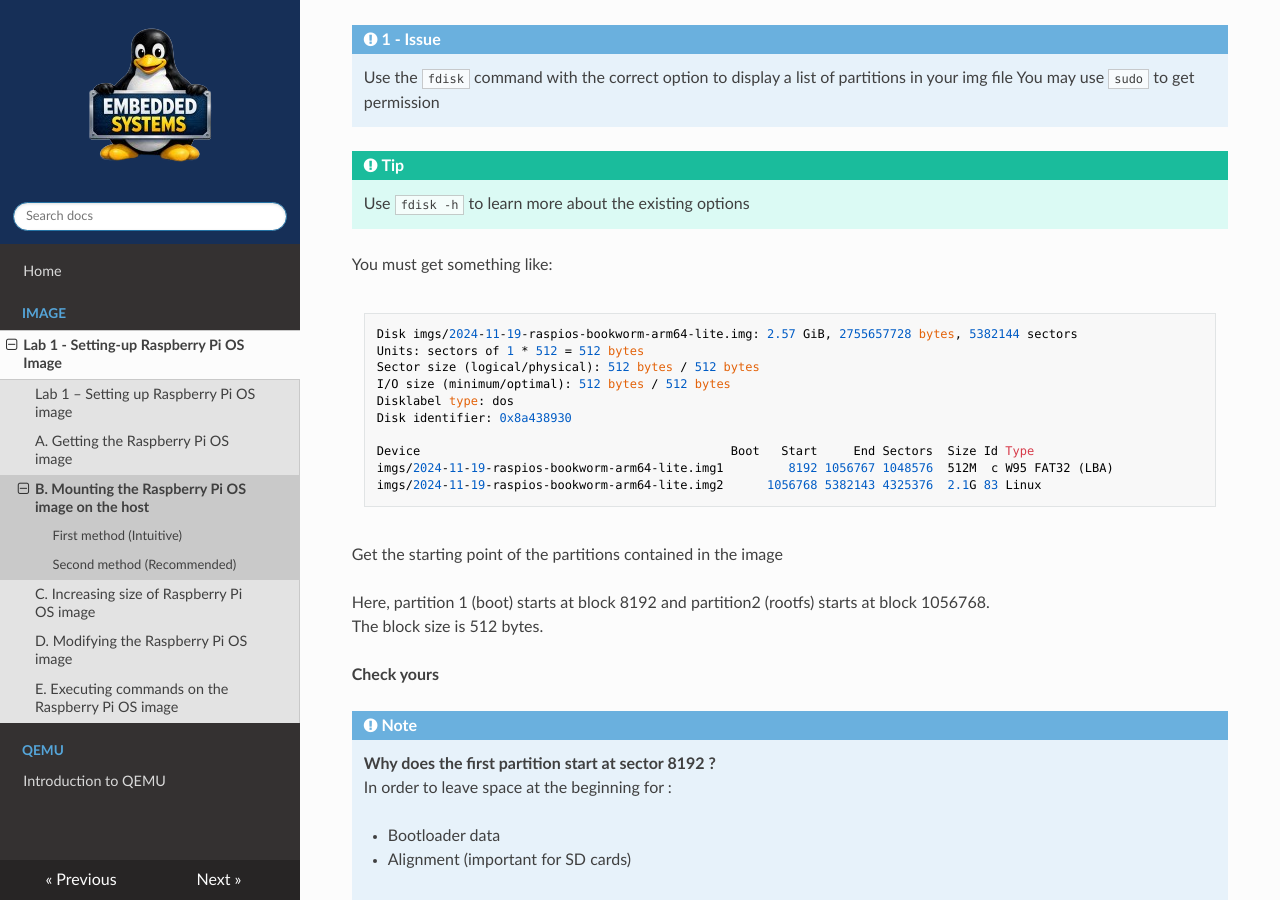
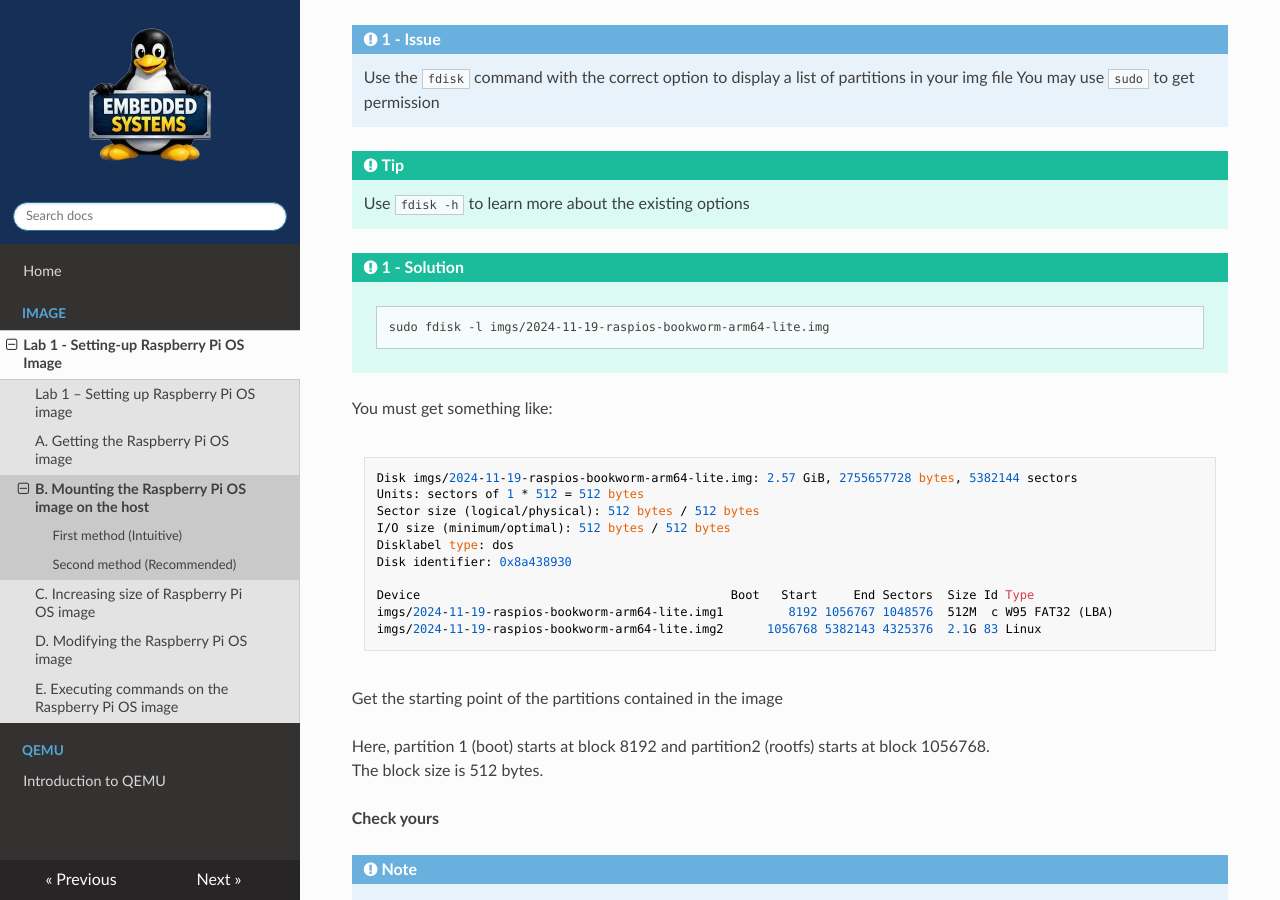
Before and after one commit to tlefloch/emb-sys, an MkDocs documentation site: the page built from docs/image/tp1/mounting.md, in a window 1280 px wide and 900 px high, scrolled down 657 px. Built offline with MkDocs 1.6.1, drawn with Linux system fonts in a browser that asks for light colours; nearby versions of some CDN libraries.

Commit message:
show solutions

````diff
--- a/docs/image/tp1/mounting.md
+++ b/docs/image/tp1/mounting.md
@@ -29,11 +29,11 @@ to the file system of raspios bookworm.
 !!! Tip
     Use `fdisk -h` to learn more about the existing options
 
-<!-- !!! Tip "1 - Solution"
+!!! Tip "1 - Solution"
 
     ```bash
     sudo fdisk -l imgs/2024-11-19-raspios-bookworm-arm64-lite.img
-    ``` -->
+    ```
 
 
 You must get something like:
````
